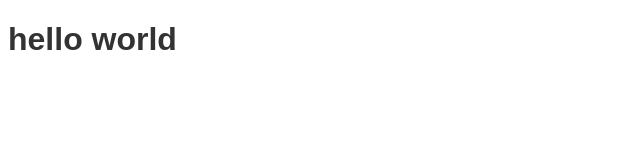
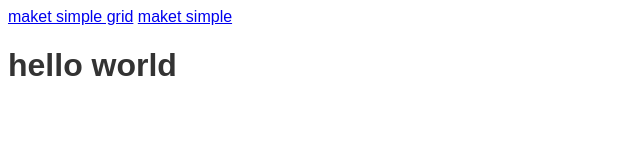
Before and after one commit to Sid400/Sid400.github.io, a plain HTML site: page index.html in a window 1280 px wide. Shown: the whole page, without its empty margins (0-640 px from the left). Drawn offline with nearby package versions, Linux system fonts and the light colour scheme; files that its build step writes are made by us from their sources.

Commit message:
add links

```diff
--- a/index.html
+++ b/index.html
@@ -8,6 +8,9 @@
 </head>
 
 <body >
+  <a href="https://sid400.github.io/my_pages/MyFirstPage/index.html"></a>
+  <a href="https://sid400.github.io/my_pages/maket_simple_grid/index.html">maket simple grid</a>
+  <a href="https://sid400.github.io/my_pages/maket_simple/index.html">maket simple</a>
 <h1>hello world</h1>
 </body>
 
```
